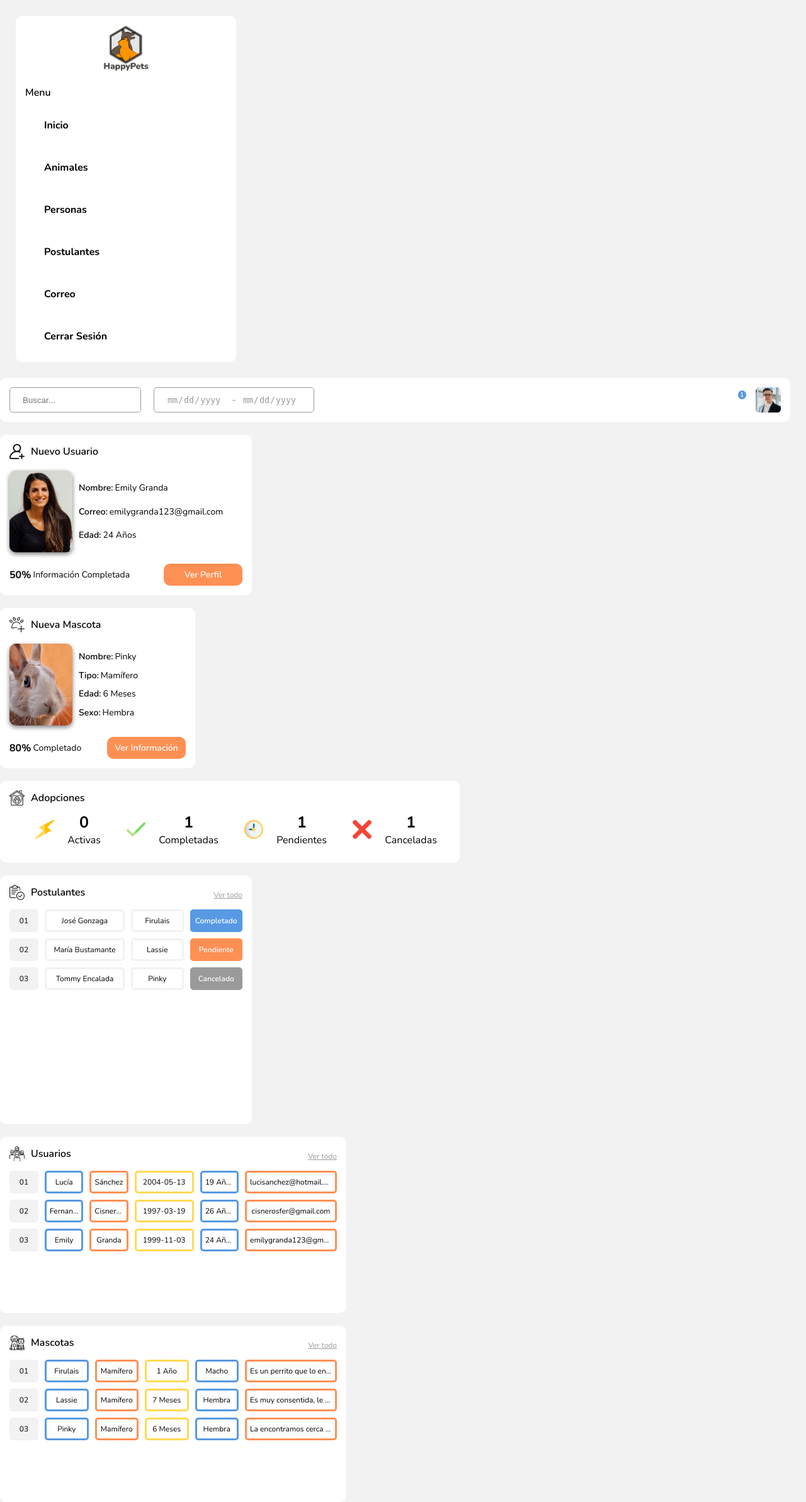
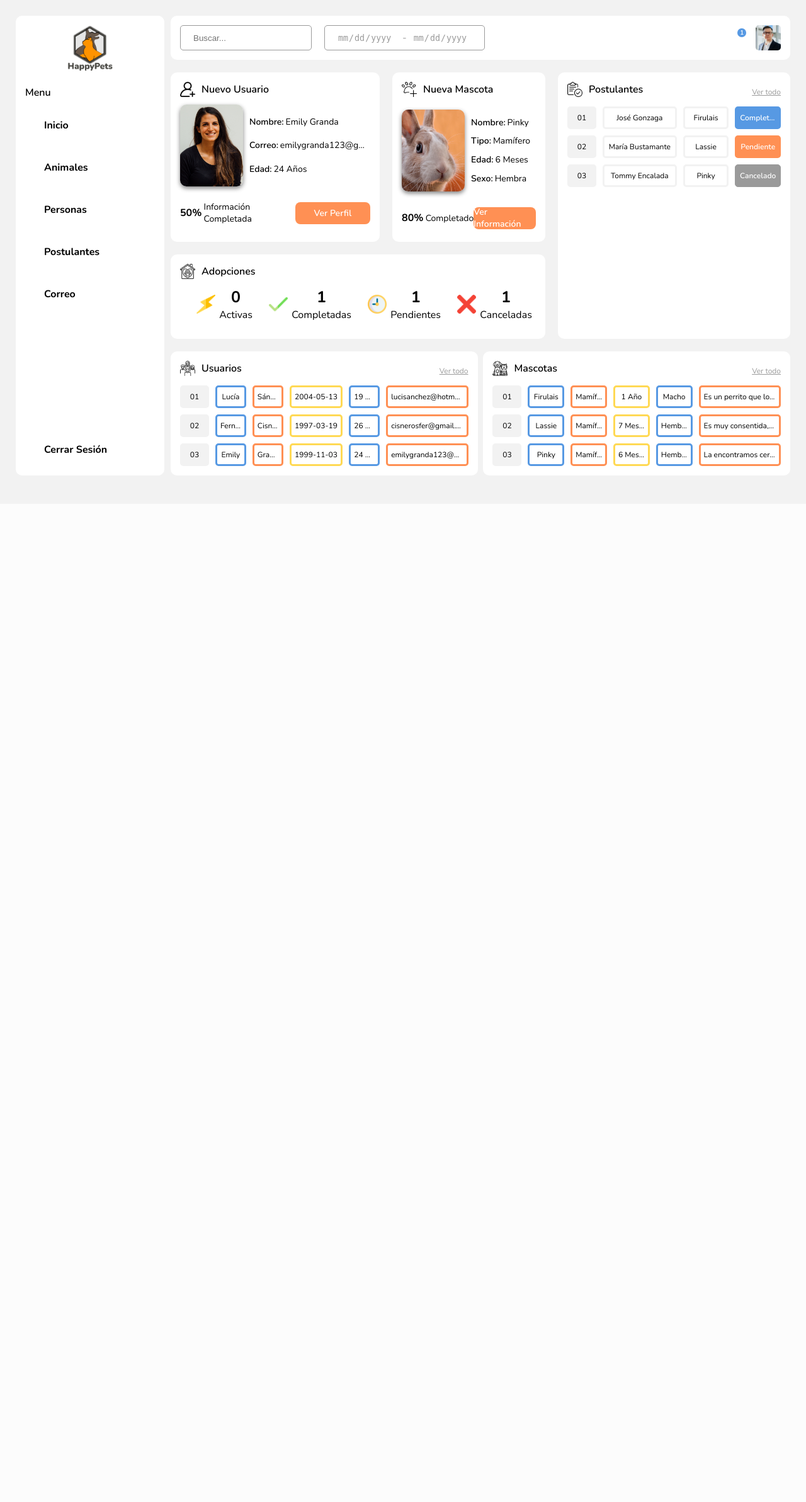
Before and after one commit to fxgonzalez5/happy_pets, a PHP site: page /pages/admin/admin_panel_home.html in a window 1280 px wide. Shown: the whole page at 63% size. After the commit the page ends 740 px from the top, so only its background shows below. Run offline with PHP 8.4, Linux system fonts and the light colour scheme; some libraries are stand-ins or nearby versions.

Commit message:
Ubicación de cada componente creado en su lugar correspondiente

```diff
--- a/css/admin_panel_style.css
+++ b/css/admin_panel_style.css
@@ -1,6 +1,24 @@
 /* Estilo personalizado al body de la página del administrador */
 body {
     background-color: #F2F2F2;
+    width: 100%;
+    height: 100vh;
+}
+
+/* Contenedor de todo el contenido dentro de la pantalla */
+.contenido-general{
+    padding: 25px;
+
+    /* Creación de una tabla para ubicar cada elemento o componente */
+    display: grid;
+	grid-template-columns: 20% 27% 23% 30%;
+	grid-template-rows: repeat(4, auto);
+	grid-gap: 0px;
+
+	grid-template-areas: "menulat    barra       barra       barra"
+						 "menulat    usuario     mascota     postulante"
+						 "menulat    adopcion    adopcion    postulante"
+						 "menulat    tabla       tabla       tabla";
 }
 
 /* ------
@@ -9,17 +27,23 @@ body {
 
 /* Estilo del menu */
 .menu {
+    /* Asignación del área correspondiente al contenedor dentro de la grilla o tabla */
+    grid-area: menulat;
+
     /* Tamaño al contenedor */
-    width: 25%;
-    height: 89.3%;
+    width: auto;
+    height: auto;
 
     /* Márgenes al contenedor */
-    margin: 25px 10px 25px 25px;
+    margin-right: 10px;
     padding: 15px;
 
     /* Color y angulo de borde */
     background-color: white;
     border-radius: 10px;
+
+    display: flex;
+    flex-direction: column;
 }
 
 /* Aliniación del logo en el centro */
@@ -47,9 +71,9 @@ body {
 
 /* Estilo de la barra navegación */
 .barra-navegacion {
+    grid-area: barra;
+
     /* Márgenes */
-    margin-top: 25px;
-    margin-right: 25px;
     padding: 15px;
 
     /* Diseño */
@@ -159,9 +183,11 @@ body {
 
 /* Estilo a la tarjeta del nuevo usuario */
 .tarjeta-usuario {
+    grid-area: usuario;
+
     /* Tamaño */
-    width: 370px;
-    height: 225px;
+    width: auto;
+    height: auto;
 
     /* Márgenes */
     margin-top: 20px;
@@ -185,12 +211,15 @@ body {
 
 /* Estilo a la tarjeta de la nueva mascota */
 .tarjeta-mascota {
+    grid-area: mascota;
+
     /* Tamaño */
-    width: 280px;
-    height: 225px;
+    width: auto;
 
     /* Márgenes */
     margin-top: 20px;
+    margin-left: 20px;
+    margin-right: 20px;
     padding: 15px;
 
     /* Diseño */
@@ -211,12 +240,15 @@ body {
 
 /* Estilo a la tarjeta de la cantidad de adopciones según el estado */
 .tarjeta-adopciones {
+    grid-area: adopcion;
+
     /* Tamaño */
-    width: 700px;
-    height: 100px;
+    width: auto;
+    height: auto;
 
     /* Márgenes */
     margin-top: 20px;
+    margin-right: 20px;
     padding: 15px;
 
     /* Diseño */
@@ -240,9 +272,11 @@ body {
 
 /* Estilo de la tarjeta de la lista de los postulantes */
 .tarjeta-postulantes {
+    grid-area: postulante;
+
     /* Tamaño */
-    width: 370px;
-    height: 365px;
+    width: auto;
+    height: auto;
 
     /* Márgenes */
     margin-top: 20px;
@@ -256,11 +290,16 @@ body {
 
 /* Estilo personalizado a las celdas de la tabla de los postulantes */
 .tarjeta-postulantes tr, .tarjeta-postulantes td {
+    /* Tamaño y Márgenes */
     height: 30px;
     padding: 0px 5px;
+
+    /* Alineación y Diseño */
     text-align: center;
     border-radius: 5px;
     border: 3px solid #F2F2F2;
+
+    /* Comportamiento */
     white-space: nowrap;
     overflow: hidden;
     text-overflow: ellipsis;
@@ -300,11 +339,18 @@ body {
     Tarjeta de Usuarios y Mascotas
    -------------------------------- */
 
+/* Comportamiento al contenedor de las cartas de la parte inferior (Usuarios y Mascotas) */
+.tablas {
+    grid-area: tabla;
+    display: flex;
+    justify-content: space-between;
+}
+
 /* Estilo de la tarjeta de la lista de los usuarios registrados */
 .tarjeta-inferior {
     /* Tamaño */
-    width: 520px;
-    height: 250px;
+    width: 46.5%;
+    height: auto;
 
     /* Márgenes */
     margin-top: 20px;
@@ -409,13 +455,20 @@ y la descripción de la mascota*/
 
 /* Diseño de los botones de las tarjetas */
 .boton2 {
+    /* Tamaño */
     width: 125px;
     height: 35px;
+
+    /* Márgen */
     margin-left: auto;
+
+    /* Colores y Estilo de Texto*/
     background-color: #FF9054;
     color: white;
     font-weight: 600;
-    border-radius: 10px;
+
+    /* Diseño y Comportamiento */
+    border-radius: 8px;
     display: flex;
     align-items: center;
     justify-content: center;
@@ -432,8 +485,7 @@ y la descripción de la mascota*/
 
 /* Contenido de la tarjeta */
 .contenido {
-    margin-top: auto;
-    margin-bottom: auto;
+    margin: 11.8px 0px;
     display: flex;
     align-items: center;
     justify-content: space-evenly;
@@ -441,8 +493,11 @@ y la descripción de la mascota*/
 
 /* Creación del contenedor de la foto en las tarjetas */
 .foto {
+    /* Tamaño */
     width: 100px;
     height: 130px;
+
+    /* Diseño */
     margin-right: 10px;
     border-radius: 10px;
     box-shadow: 0px 3px 7px grey;
@@ -458,9 +513,14 @@ y la descripción de la mascota*/
 
 /* Adecuación de la información en las tarjetas al tamaño del contenedor */
 .informacion {
+    /* Tamaño */
     width: 100%;
     height: 100%;
+
+    /* Quitamos la función de que pueda crecer */
     flex: 1;
+
+    /* Comportamiento */
     overflow: hidden;
     display: flex;
     flex-direction: column;
--- a/pages/admin/admin_panel_home.html
+++ b/pages/admin/admin_panel_home.html
@@ -27,7 +27,7 @@
 
 </head>
 <body>
-
+    <div class="contenido-general">
         <!-- Contenedor del Menu -->
         <div class="menu">
 
@@ -305,6 +305,8 @@
             </table>
         </div>
 
+        <!-- Contenedor de las dos tarjetas de la parte inferior -->
+        <div class="tablas">
             <!-- Contenedor de la tarjeta del Listado de los Usuarios -->
             <div class="tarjeta-inferior">
 
@@ -432,5 +434,7 @@
                     </tr>
                 </table>
             </div>
+        </div>
+    </div>
 </body>
 </html>
```
Lines whose indentation alone changed are shown as unchanged.
